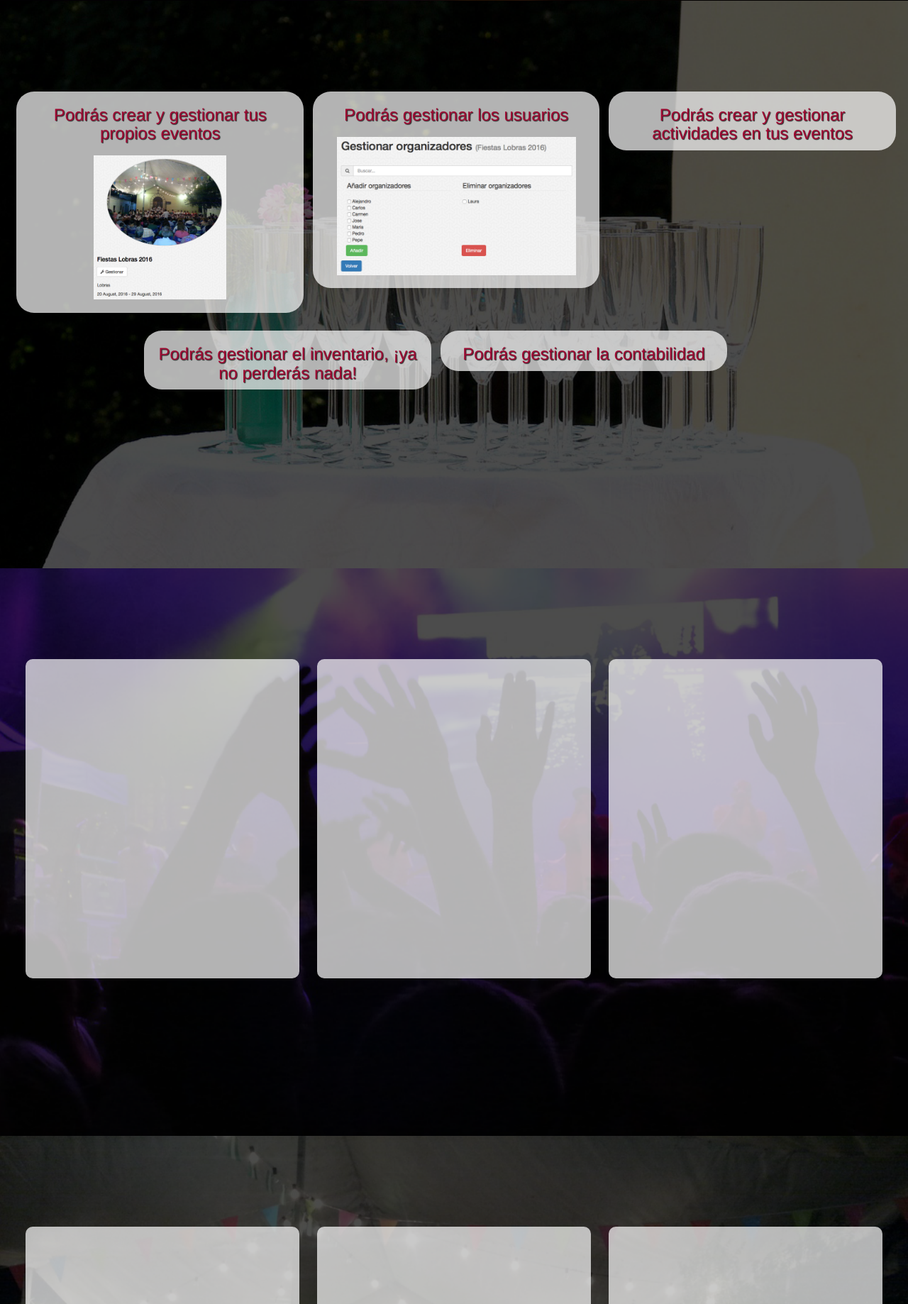
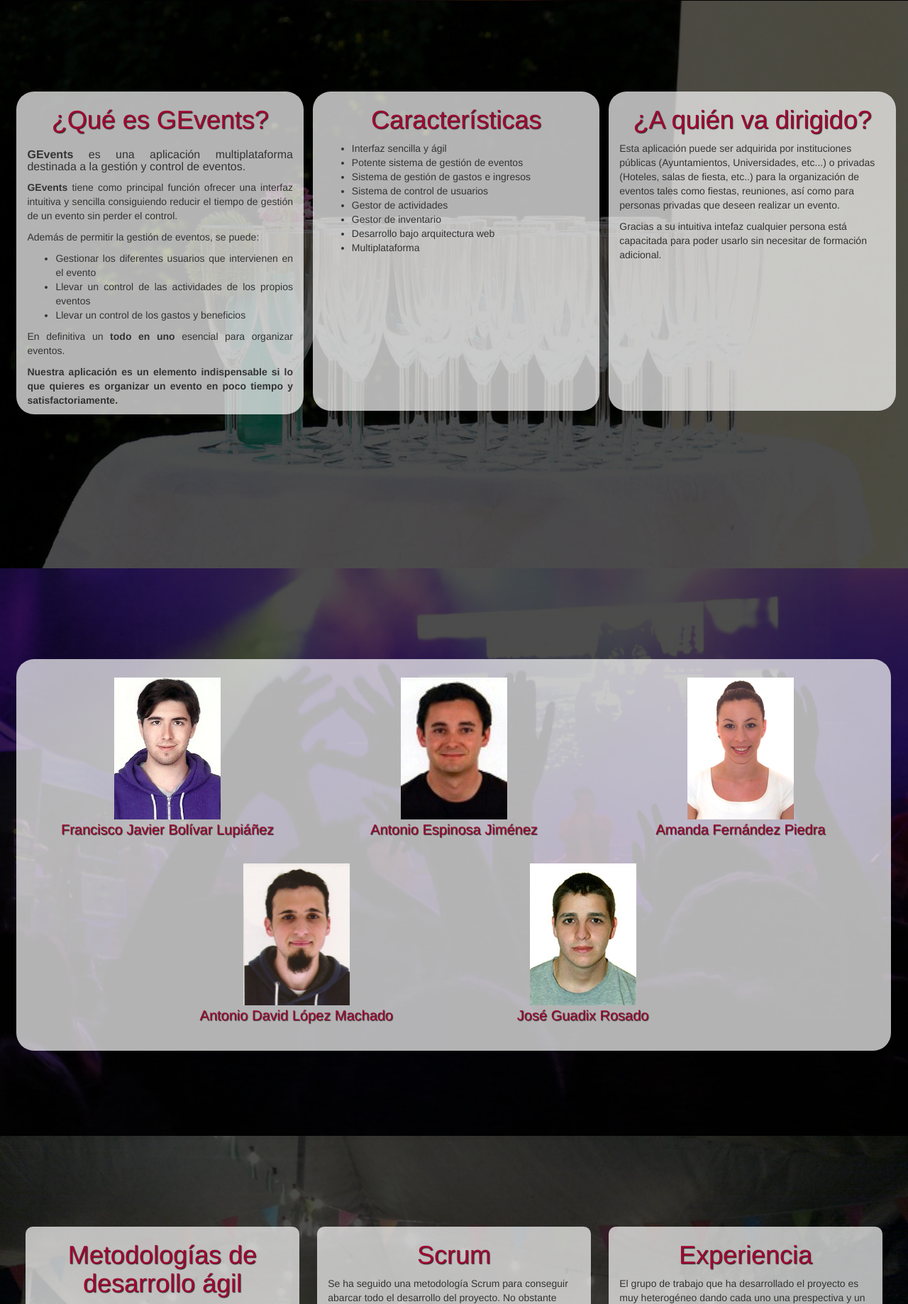
Before and after one commit to fblupi/grado_informatica-MDA, a PHP site: page / in a window 1280 px wide. Shown: the part 799-2637 px from the top of the page at 71% size. Run offline with PHP 8.4, Linux system fonts and the light colour scheme; some libraries are stand-ins or nearby versions.

Commit message:
webPromocion

```diff
--- a/WebPromocion/assets/css/style.css
+++ b/WebPromocion/assets/css/style.css
@@ -178,6 +178,7 @@ nav ul li:active{
   border-radius: 10px;
   text-align: center;
 }
+
 .panel4, .panel5, .panel6, .panel7, .panel8{
   width: 31.5%;
   background-color: rgba(255,255,255,0.7);
@@ -187,7 +188,7 @@ nav ul li:active{
   -webkit-border-radius: 25px;
   -moz-border-radius: 25px;
   border-radius: 25px;
-  text-align: center;
+  text-align: left;
 }
 
 .panel7, .panel8{
@@ -196,6 +197,26 @@ nav ul li:active{
 
 .panel7{
   margin-left: 15%;
+}
+
+.panel9{
+  width: 96%;
+  min-height: 400px;
+  background-color: rgba(255,255,255,0.7);
+  display: block;
+  margin: 0 auto;
+  margin-left: 1%;
+  padding: 2%;
+  -webkit-border-radius: 25px;
+  -moz-border-radius: 25px;
+  border-radius: 25px;
+  text-align: center;
+}
+.nombreEquipo{
+  font-size: 20px;
+  color: #a00932;
+  text-align: center;
+  text-shadow: 1px 1px 1px #292929;
 }
 
 .panel1, .panel4{
@@ -209,7 +230,7 @@ nav ul li:active{
    background-color: rgba(255,255,255,0.8);
 }
 
-.panel4:hover, .panel5:hover, .panel6:hover, .panel7:hover, .panel8:hover{
+.panel7:hover, .panel8:hover{
   width: 33%;
   -moz-transition-duration: 0.3s;
   -webkit-transition-duration: 0.3s;
--- a/WebPromocion/index.html
+++ b/WebPromocion/index.html
@@ -45,44 +45,102 @@
 <div class="producto" id="producto">
   <section id="productoContenido" class="hide">
     <div class="row">
-      <div class="col-md-4 col-lg-4 panel4 animated fadeInUp">
-        <h1 class="geventsTitulo">Podrás crear y gestionar tus propios eventos</h1>
-        <img src="assets/img/crear.png" class="crearEventosImg" alt="Crear Eventos">
-        </div>
-        <div class="col-md-4 col-lg-4 panel5 animated fadeInUp">
-        <h1 class="geventsTitulo">Podrás gestionar los usuarios</h1>
-        <img src="assets/img/organizadores.png" class="organizadoresImg" alt="Gestionar Usuarios">
-        </div>
-        <div class="col-md-4 col-lg-4 panel6 animated fadeInUp">
-        <h1 class="geventsTitulo">Podrás crear y gestionar actividades en tus eventos</h1>
-        </div>
+      <div class="col-md-4 col-lg-4 panel4 animated fadeInUp" style="text-align: justify; min-height: 450px;">
+        <h1>¿Qué es GEvents?</h1>
+        <h2 style="text-align: justify;"><b>GEvents</b> es una aplicación multiplataforma destinada a la gestión y control de eventos.</h2>
+          <p><b>GEvents</b> tiene como principal función ofrecer una interfaz intuitiva y sencilla consiguiendo reducir el tiempo
+            de gestión de un evento sin perder el control.</p>
+          <p>Además de permitir la gestión de eventos, se puede:
+            <ul>
+              <li>Gestionar los diferentes usuarios que intervienen en el evento</li>
+              <li>Llevar un control de las actividades de los propios eventos</li>
+              <li>Llevar un control de los gastos y beneficios</li>
+            </ul>
+          </p>
+          <p>En definitiva un <b>todo en uno</b> esencial para organizar eventos.</p>
+          <p><b>Nuestra aplicación es un elemento indispensable si lo que quieres es organizar un evento en poco tiempo y satisfactoriamente.</b></p>
       </div>
-      <div class="row">
-        <div class="col-md-4 col-lg-4 panel7 animated fadeInUp">
-          <h1 class="geventsTitulo">Podrás gestionar el inventario, ¡ya no perderás nada!</h1>
-          </div>
-          <div class="col-md-4 col-lg-4 panel8 animated fadeInUp">
-          <h1 class="geventsTitulo">Podrás gestionar la contabilidad</h1>
-          </div>
-        </div>
+      <div class="col-md-4 col-lg-4 panel5 animated fadeInUp" style="min-height: 450px;">
+        <h1>Características</h1>
+        <p>
+          <ul>
+            <li>Interfaz sencilla y ágil</li>
+            <li>Potente sistema de gestión de eventos</li>
+            <li>Sistema de gestión de gastos e ingresos</li>
+            <li>Sistema de control de usuarios</li>
+            <li>Gestor de actividades</li>
+            <li>Gestor de inventario</li>
+            <li>Desarrollo bajo arquitectura web</li>
+            <li>Multiplataforma</li>
+          </ul>
+           <p>
+      </div>
+      <div class="col-md-4 col-lg-4 panel6 animated fadeInUp" style="min-height: 450px;">
+        <h1>¿A quién va dirigido?</h1>
+        <p>Esta aplicación puede ser adquirida por instituciones públicas (Ayuntamientos, Universidades, etc...) o privadas (Hoteles, salas de fiesta, etc..) para la organización de eventos tales como fiestas, reuniones, así como para personas privadas
+          que deseen realizar un evento.</p>
 
+          <p>Gracias a su intuitiva intefaz cualquier persona está capacitada para poder usarlo sin necesitar de formación adicional.</p>
+      </div>
+    </div>
   </section>
 </div>
 <div class="equipo" id="equipo">
   <section id="equipoContenido" class="hide">
     <div class="row">
-      <div class="col-md-4 col-lg-4 panel1 animated fadeInLeft"></div>
-      <div class="col-md-4 col-lg-4 panel2 animated fadeInDown"></div>
-      <div class="col-md-4 col-lg-4 panel3 animated fadeInRight"></div>
+      <div class="col-md-4 col-lg-4 panel9 animated fadeInLeft">
+        <div class="row" style="margin-bottom: 2%; ">
+          <div class="col-md-4 col-lg-4">
+            <img src="assets/img/fran.jpg">
+            <a href="https://github.com/fblupi" style="text-decoration: none;"><p class="nombreEquipo">Francisco Javier Bolívar Lupiáñez</p></a>
+          </div>
+          <div class="col-md-4 col-lg-4">
+              <img src="assets/img/antonioe.jpg">
+              <a href="https://github.com/jonnny0" style="text-decoration: none;"><p class="nombreEquipo">Antonio Espinosa Jiménez</p></a>
+          </div>
+          <div class="col-md-4 col-lg-4">
+              <img src="assets/img/amanda.jpg">
+              <a href="https://github.com/louri91" style="text-decoration: none;"><p class="nombreEquipo">Amanda Fernández Piedra</p></a>
+          </div>
+        </div>
+        <div class="row">
+          <div class="col-md-4 col-lg-4" style="margin-left: 15%;">
+              <img src="assets/img/antoniol.jpg">
+              <a href="https://github.com/Antoniolm" style="text-decoration: none;"><p class="nombreEquipo">Antonio David López Machado</p></a>
+          </div>
+          <div class="col-md-4 col-lg-4">
+              <img src="assets/img/jose.jpg">
+              <a href="https://github.com/Jogua" style="text-decoration: none;"><p class="nombreEquipo">José Guadix Rosado</p></a>
+          </div>
+        </div>
+      </div>
     </div>
   </section>
 </div>
 <div class="proceso" id="desarrollo">
   <section id="desarrolloContenido" class="hide">
     <div class="row">
-      <div class="col-md-4 col-lg-4 panel1 animated fadeInLeft"></div>
-      <div class="col-md-4 col-lg-4 panel2 animated fadeInDown"></div>
-      <div class="col-md-4 col-lg-4 panel3 animated fadeInRight"></div>
+      <div class="col-md-4 col-lg-4 panel1 animated fadeInLeft" style="text-align: left;">
+        <h1>Metodologías de desarrollo ágil</h1>
+        <p>La aplicación GEvents ha sido desarrollada para la asignatura de "Metodologías de Desarrollo Ágil" del Grado en Ingeniería
+          Informática de la Universidad de Granada.</p>
+        <p>Gracias al uso de las metodologías ágiles que consisten en métodos de <b>Ingeniería del Software</b> basados en el desarrollo iterativo e incremental,
+          donde los requisitos y soluciones evolucionan con el tiempo según la necesidad del proyecto. </p>
+        <p>Así el trabajo es realizado mediante la colaboración de equipos auto-organizados y multidisciplinarios, inmersos en un proceso compartido de toma de decisiones a corto plazo.</p>
+      </div>
+      <div class="col-md-4 col-lg-4 panel2 animated fadeInDown" style="text-align: left;">
+        <h1>Scrum</h1>
+        <p>Se ha seguido una metodología Scrum para conseguir abarcar todo el desarrollo del proyecto. No obstante</p>
+        <p>En <b>Scrum</b> se realizan entregas parciales y regulares del producto final, priorizadas por el beneficio que aportan al receptor del proyecto.</p>
+        <p>Por ello, Scrum está especialmente indicado para proyectos en entornos complejos, donde se necesita obtener resultados pronto, donde los requisitos son cambiantes o poco definidos, donde la innovación, la competitividad, la flexibilidad y la productividad son fundamentales.</p>
+      </div>
+      <div class="col-md-4 col-lg-4 panel3 animated fadeInRight" style="text-align: left;">
+        <h1>Experiencia</h1>
+        <p>El grupo de trabajo que ha desarrollado el proyecto es muy heterogéneo dando cada uno una prespectiva y un valor diferente al proyecto.</p>
+        <p>Gracias a las diferente especialidades (CSS, HTML, PHP, etc..) de cada uno de los componentes de grupo se ha construido una aplicacion robusta, sencilla, manejable, e intuitiva.</p>
+        <p>La experiencia obtenida en este tipo de metodologías conseguirá que se desarrollen proyectos con una mayor rapidez.</p>
+      </p>
+      </div>
     </div>
   </section>
 </div>
```
Also changed, not shown: WebPromocion/assets/img/amanda.jpg (added), WebPromocion/assets/img/antonioe.jpg (added), WebPromocion/assets/img/antoniol.jpg (added), WebPromocion/assets/img/fran.jpg (added), WebPromocion/assets/img/jose.jpg (added).
